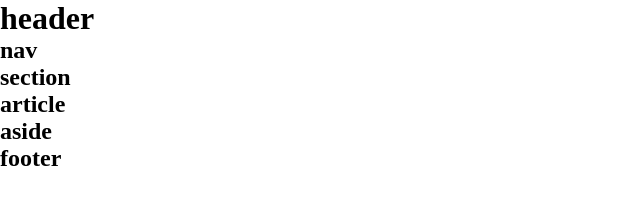
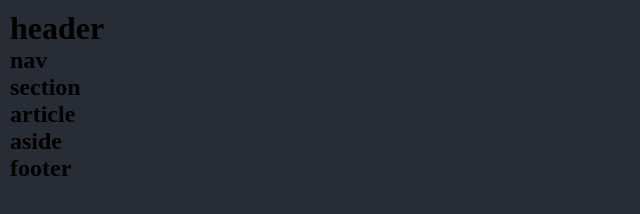
Before and after one commit to David25adm/HTML-sem-ntico, a plain HTML site: page index.html in a window 1280 px wide. Shown: the whole page, without its empty margins (0-640 px from the left). Drawn offline with Linux system fonts and the light colour scheme.

Commit message:
HTML-SEMANTICO

```diff
--- a/style.css
+++ b/style.css
@@ -3,3 +3,11 @@
     padding: 0;
     box-sizing: border-box;
 }
+body{
+ display: flex;
+flex-direction: column;
+margin: 0%;
+padding: 10px;
+background-color: #282c34;
+min-height: 100vh;
+}
```
